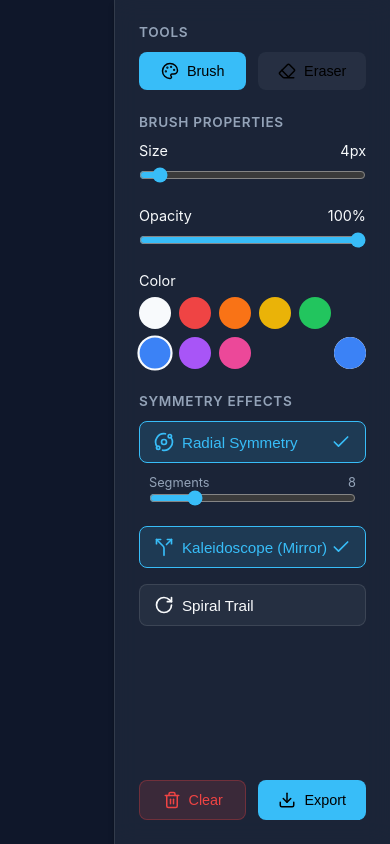
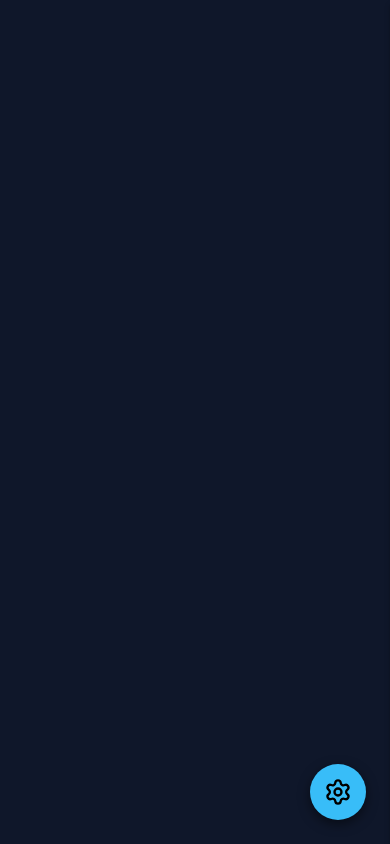
Before and after one commit to Mahdee546/mandalastudio, a React (Vite) app: page / in a window 390 px wide. Built offline with nearby package versions, Linux system fonts and the light colour scheme.

Commit message:
Fix: Add responsive floating settings button for mobile

```diff
--- a/src/App.jsx
+++ b/src/App.jsx
@@ -1,5 +1,5 @@
 import React, { useRef, useState, useEffect } from 'react';
-import { Download, Trash2, Settings, Eraser, Check, Palette, Orbit, Split, RotateCw } from 'lucide-react';
+import { Download, Trash2, Settings, Eraser, Check, Palette, Orbit, Split, RotateCw, X } from 'lucide-react';
 import './index.css';
 
 const PRESET_COLORS = ['#f8fafc', '#ef4444', '#f97316', '#eab308', '#22c55e', '#3b82f6', '#a855f7', '#ec4899'];
@@ -11,6 +11,7 @@ function App() {
   const lastPos = useRef({ x: 0, y: 0 });
 
   // UI State
+  const [isToolbarOpen, setIsToolbarOpen] = useState(window.innerWidth > 768);
   const [brushColor, setBrushColor] = useState('#3b82f6');
   const [brushSize, setBrushSize] = useState(4);
   const [brushOpacity, setBrushOpacity] = useState(1);
@@ -189,8 +190,17 @@ function App() {
         />
       </div>
 
+      {/* Floating Settings Button */}
+      <button
+        className="settings-btn"
+        onClick={() => setIsToolbarOpen(!isToolbarOpen)}
+        aria-label="Toggle Settings"
+      >
+        {isToolbarOpen ? <X size={28} /> : <Settings size={28} />}
+      </button>
+
       {/* Toolbar Area */}
-      <div className="toolbar">
+      <div className={`toolbar ${isToolbarOpen ? 'open' : ''}`}>
         <div className="toolbar-section">
           <h2 className="toolbar-title">Tools</h2>
           <div className="action-grid">
--- a/src/index.css
+++ b/src/index.css
@@ -31,42 +31,84 @@ body {
 
 /* App Layout */
 .app-container {
-  display: flex;
+  position: relative;
   height: 100vh;
   width: 100vw;
-  position: relative;
+  overflow: hidden;
 }
 
 .canvas-container {
-  flex-grow: 1;
-  position: relative;
-  display: flex;
-  justify-content: center;
-  align-items: center;
-  overflow: hidden;
+  width: 100%;
+  height: 100%;
+  position: absolute;
+  top: 0;
+  left: 0;
 }
 
 canvas {
   touch-action: none; /* Crucial for preventing scrolling on touch devices while drawing */
-  box-shadow: 0 0 20px rgba(0, 0, 0, 0.5);
-  background: white; /* We'll allow users to change this, but default to white canvas for contrast or transparent */
-  border-radius: var(--radius-sm);
+  background: white;
+  width: 100%;
+  height: 100%;
 }
 
 /* Toolbar Panel */
 .toolbar {
+  position: absolute;
+  top: 0;
+  right: 0;
+  height: 100%;
   width: 320px;
+  max-width: 100vw;
   background-color: var(--bg-panel);
   backdrop-filter: blur(12px);
   border-left: 1px solid var(--border-color);
   padding: 24px;
+  padding-bottom: 90px; /* Leave space for floating button */
   display: flex;
   flex-direction: column;
   gap: 24px;
   box-shadow: var(--shadow-panel);
   z-index: 10;
   overflow-y: auto;
+  transition: transform 0.3s cubic-bezier(0.4, 0, 0.2, 1);
+  transform: translateX(100%);
 }
+
+.toolbar.open {
+  transform: translateX(0);
+}
+
+.settings-btn {
+  position: absolute;
+  bottom: 24px;
+  right: 24px;
+  z-index: 20;
+  background-color: var(--accent);
+  color: #000;
+  border: none;
+  border-radius: 50%;
+  width: 56px;
+  height: 56px;
+  display: flex;
+  justify-content: center;
+  align-items: center;
+  box-shadow: 0 4px 12px rgba(0,0,0,0.5);
+  cursor: pointer;
+  transition: transform 0.2s, background-color 0.2s;
+}
+
+.settings-btn:active {
+  transform: scale(0.95);
+}
+
+@media (max-width: 600px) {
+  .toolbar {
+    width: 100%;
+    border-left: none;
+  }
+}
+
 
 .toolbar-section {
   display: flex;
```
